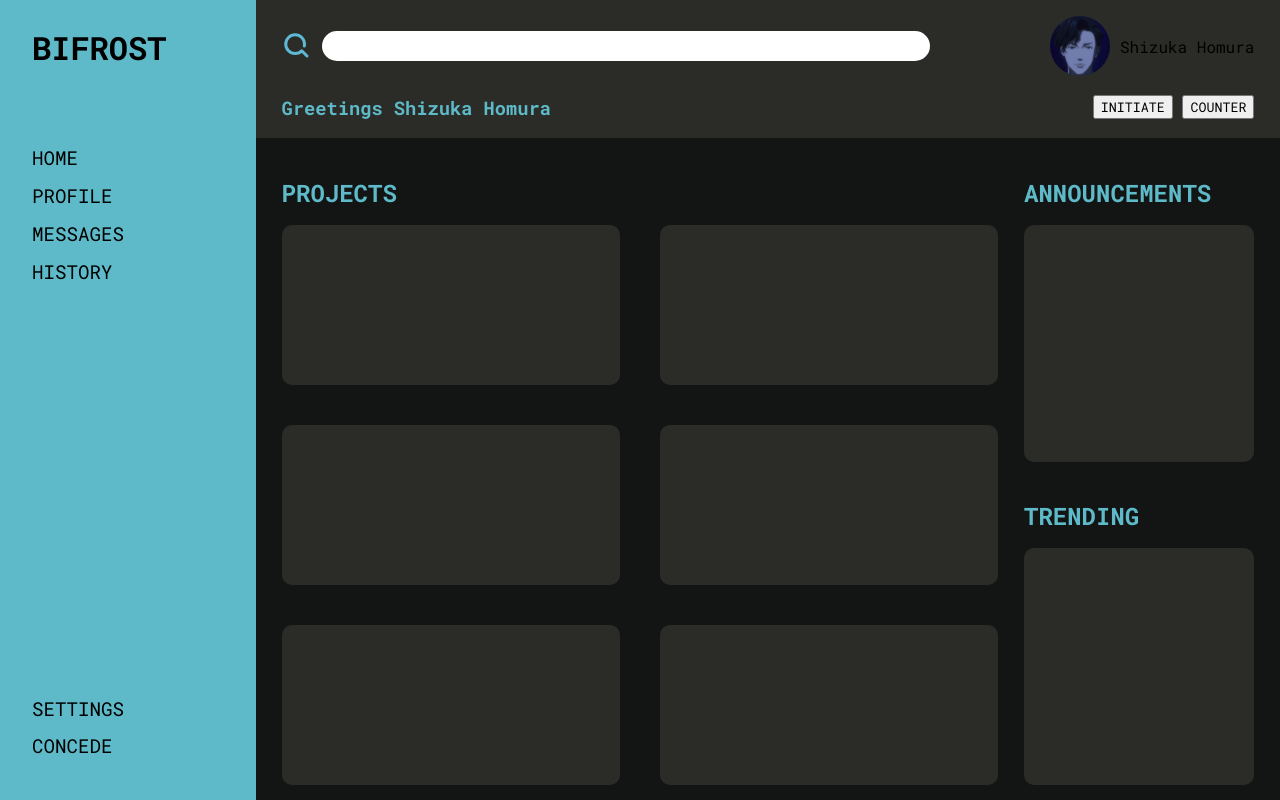
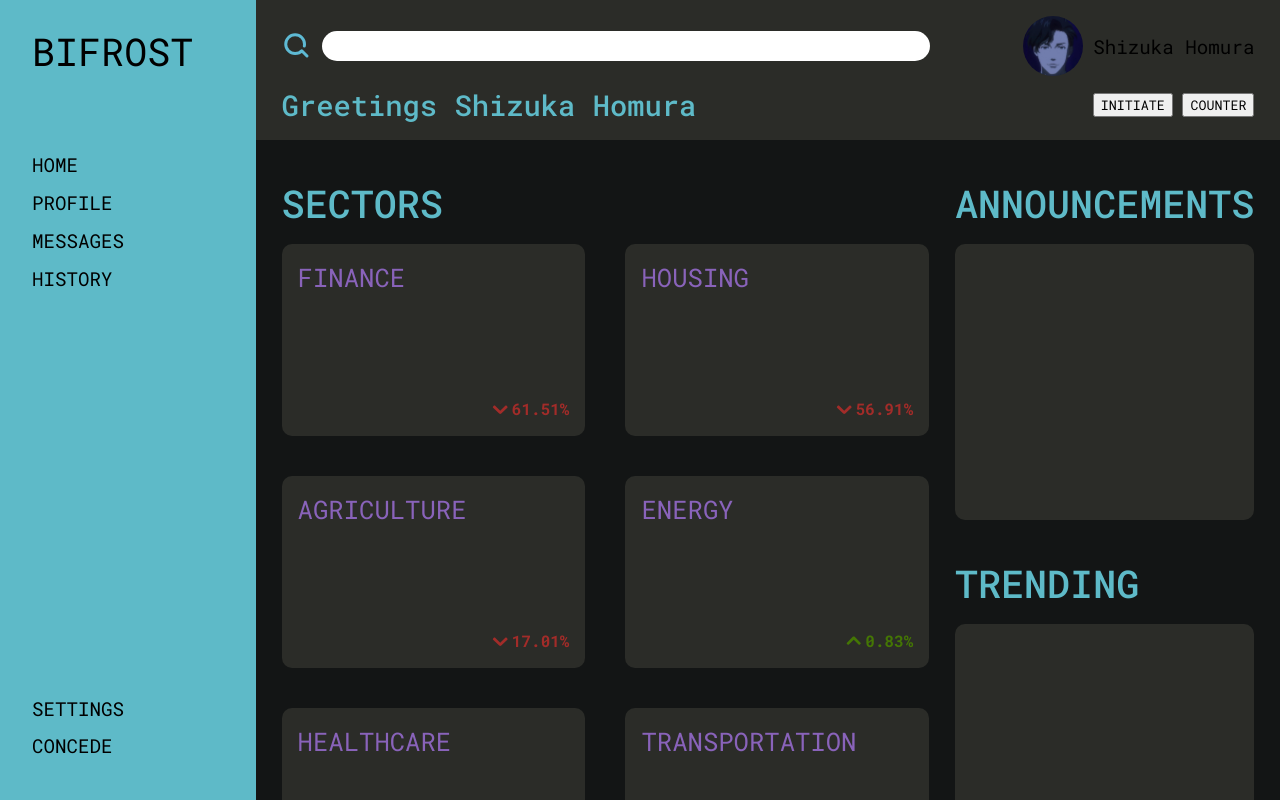
Before and after one commit to kelvinchangw/Bifrost-Admin-Dashboard, a plain HTML site: page index.html in a window 1280 px wide. Drawn offline with Linux system fonts and the light colour scheme.

Commit message:
Add card titles and stats

```diff
--- a/index.html
+++ b/index.html
@@ -6,7 +6,7 @@
     <meta name="viewport" content="width=device-width, initial-scale=1.0">
     <link rel="stylesheet" href="style.css">
     <link href="https://fonts.googleapis.com/css2?family=Roboto+Mono:wght@100;200;300;400;500;600;700&display=swap"
-    rel="stylesheet">
+        rel="stylesheet">
     <title>Bifrost</title>
     <script src="script.js"></script>
 </head>
@@ -35,7 +35,7 @@
                     <img src="Assets/search-bar-icon.svg" alt="Search icon" class="search-bar-icon">
                     <input class="search-bar" type="text"">
                 </div>
-                <div class="header-top-right">
+                <div class=" header-top-right">
                     <img src="Assets/homura-pfp.jpg" alt="Avatar" class="avatar">
                     <span class="user-full-name">Shizuka Homura</span>
                 </div>
@@ -52,26 +52,62 @@
         </div>
 
         <div class="main">
-            <div class="projects">
-                <h2 class="projects-text">PROJECTS</h2>
+            <div class="sectors">
+                <h2 class="sectors-text section-title">SECTORS</h2>
                 <div class="card-container">
-                    <div class="card finance-sector"></div>
-                    <div class="card housing-sector"></div>
-                    <div class="card agriculture-sector"></div>
-                    <div class="card energy-sector"></div>
-                    <div class="card healthcare-sector"></div>
-                    <div class="card transportation-sector"></div>
+                    <div class="card finance-sector">
+                        <h3 class="card-title">FINANCE</h3>
+                        <span class="card-stats">
+                            <img src="Assets/down-arrow.svg" alt="Down Arrow" class="card-icon">
+                            <span class="negative-stat stats-info">61.51%</span>
+                        </span>
+                    </div>
+                    <div class="card housing-sector">
+                        <h3 class="card-title">HOUSING</h3>
+                        <span class="card-stats">
+                            <img src="Assets/down-arrow.svg" alt="Down Arrow" class="card-icon">
+                            <span class="negative-stat stats-info">56.91%</span>
+                        </span>
+                    </div>
+                    <div class="card agriculture-sector">
+                        <h3 class="card-title">AGRICULTURE</h3>
+                        <span class="card-stats">
+                            <img src="Assets/down-arrow.svg" alt="Down Arrow" class="card-icon">
+                            <span class="negative-stat stats-info">17.01%</span>
+                        </span>
+                    </div>
+                    <div class="card energy-sector">
+                        <h3 class="card-title">ENERGY</h3>
+                        <span class="card-stats">
+                            <img src="Assets/up-arrow.svg" alt="Up Arrow" class="card-icon">
+                            <span class="positive-stat stats-info">0.83%</span>
+                        </span>
+                    </div>
+                    <div class="card healthcare-sector">
+                        <h3 class="card-title">HEALTHCARE</h3>
+                        <span class="card-stats">
+                            <img src="Assets/down-arrow.svg" alt="Down Arrow" class="card-icon">
+                            <span class="negative-stat stats-info">9.01%</span>
+                        </span>
+                    </div>
+                    <div class="card transportation-sector">
+                        <h3 class="card-title">TRANSPORTATION</h3>
+                        <span class="card-stats">
+                            <img src="Assets/up-arrow.svg" alt="Up Arrow" class="card-icon">
+                            <span class="positive-stat stats-info">24.78%</span>
+                        </span>
+                    </div>
                 </div>
             </div>
             <div class="right-main-container">
                 <div class="announcements">
-                    <h2 class="announcement-text">ANNOUNCEMENTS</h2>
+                    <h2 class="announcement-text section-title">ANNOUNCEMENTS</h2>
                     <div class="announcement-card card">
                         <div class="announcement-content"></div>
                     </div>
                 </div>
                 <div class="trending">
-                    <h2 class="trending-text">TRENDING</h2>
+                    <h2 class="trending-text section-title">TRENDING</h2>
                     <div class="trending-card card"></div>
                 </div>
             </div>
--- a/style.css
+++ b/style.css
@@ -1,16 +1,27 @@
 * {
     font-family: 'Roboto Mono';
+
+    /* Custom colors */
+    --amethyst: rgb(137, 99, 186);
+    --moonstone: rgb(94, 186, 200);
+    --jet: rgb(43, 44, 40);
+    --night: rgb(19, 21, 21);
+    --avocado: rgb(68, 118, 4);
+    --auburn: rgb(162, 44, 41);
 }
 
 body {
     margin: 0;
     /* height: 100vh; */
     /* Prevents users from scrolling */
-    /* overflow: hidden; */
+    overflow: hidden;
 }
 
-h2 {
+h1,
+h2,
+h3 {
     margin: 0;
+    font-weight: normal;
 }
 
 .container {
@@ -21,7 +32,7 @@ h2 {
 }
 
 .sidebar {
-    background-color: rgb(94, 186, 200);
+    background-color: var(--moonstone);
     grid-column: 1;
     grid-row: 1 / 3;  /* sidebar spans from the first row to the third (excluded), meaning it covers the first and second rows */
     padding: 1.6rem 0 2.6rem 2rem;
@@ -31,6 +42,7 @@ h2 {
 
 .title {
     margin: 0 0 4rem 0;
+    font-size: 2.4rem;
 }
 
 .sidebar-middle,
@@ -49,11 +61,12 @@ h2 {
 }
 
 .header {
-    background-color: rgb(43, 44, 40);
+    background-color: var(--jet);
     grid-column: 2 / 4;  /* header starts from the second column */
     grid-row: 1;  /* header is on the first row */
     display: grid;
-    padding: 1rem 1.6rem 0 1.6rem;
+    padding: 1rem 1.6rem;
+    gap: .6rem;
 }
 
 .header-bottom,
@@ -65,15 +78,28 @@ h2 {
     justify-content: space-between; /* iMPLEMENT OPPOSITE SIDES */
     align-items: center;
 }
-.header-top-left {
+.header-top-left,
+.header-top-right {
     gap: 10px;
     display: flex;
 }
+
 .header-top-right {
-    gap: 10px;
-    display: flex;
     align-items: center;
     justify-content: center;
+}
+.user-full-name {
+    font-size: 1.2rem;
+}
+
+.section-title {
+    font-weight: 500;
+    font-size: 2.4rem;
+    color: var(--moonstone);
+}
+.card-title {
+    font-size: 1.6rem;
+    color: var(--amethyst);
 }
 
 .header-bottom {
@@ -112,10 +138,11 @@ h2 {
     overflow-y: auto;
 }
 
-.projects .card {
-    background-color: rgb(43, 44, 40);
+.sectors .card {
+    padding: 1rem 1rem;
+    background-color: var(--jet);
 }
-.projects {
+.sectors {
     /* display: grid;
     grid-template-columns: 1fr 1fr;
     grid-template-rows: 1fr 1fr;
@@ -133,6 +160,18 @@ h2 {
 .card-container .card {
     width: 1fr;
     height: 160px;
+    display: flex;
+    flex-direction: column;
+    justify-content: space-between;
+}
+
+.card-stats {
+    display: flex;
+    justify-content: flex-end;
+}
+
+.card-icon {
+    width: 1.4rem;
 }
 
 .right-main-container {
@@ -142,18 +181,13 @@ h2 {
 }
 
 .main {
-    background-color: rgb(19, 21, 21);
-}
-.projects-text,
-.announcement-text,
-.trending-text {
-    color: rgb(94, 186, 200);
+    background-color: var(--night);
 }
 .announcement-text,
 .trending-text {
     padding: 2.4rem 0 1rem 0;
 }
-.projects-text {
+.sectors-text {
     padding: 2.4rem 1.6rem 1rem 1.6rem;
 }
 
@@ -164,7 +198,7 @@ h2 {
     padding: 0 1.6rem 0 0;
 }
 .announcement-card {
-    background-color: rgb(43, 44, 40);
+    background-color: var(--jet);
     box-sizing: border-box;
     height: 100%;
 }
@@ -175,7 +209,7 @@ h2 {
 } */
 
 .trending-card {
-    background-color: rgb(43, 44, 40);
+    background-color: var(--jet);
 }
 
 .card {
@@ -184,7 +218,9 @@ h2 {
 
 /* TEMPORARY */
 .greetings-message {
-    color: rgb(94, 186, 200);
+    color: var(--moonstone);
+    font-size: 1.8rem;
+    font-weight: 500;
 }
 
 .play-button {
@@ -194,5 +230,16 @@ h2 {
 
 .search-bar-icon {
     height: 30px;
-    fill: rgb(94, 186, 200);
+    fill: var(--moonstone);
 }
+
+
+.stats-info {
+    font-weight: 800;
+}
+.negative-stat {
+    color: var(--auburn);
+}
+.positive-stat {
+    color: var(--avocado);
+}
```
